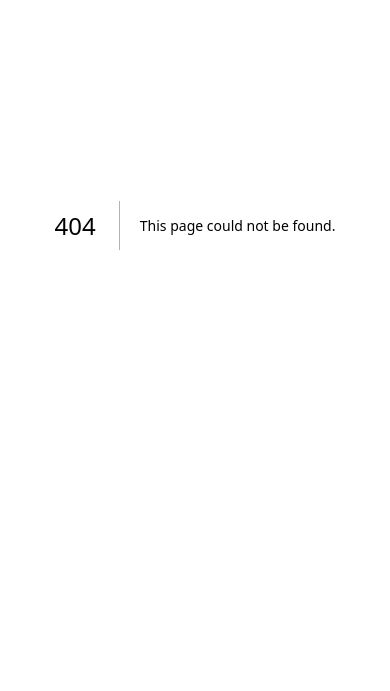
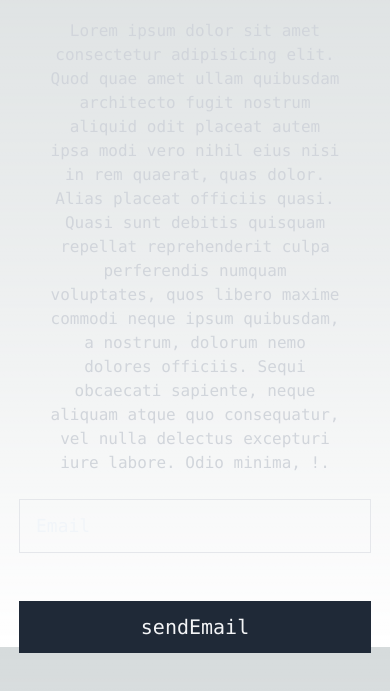
Before and after one commit to diwakarg12/login-signup-next.js, a Next.js app: page /forgotpassword in a window 390 px wide. Before the commit this address had no page. Shown: the part 197-888 px from the top of the page. Before the commit the page ends 844 px from the top, so only its background shows below. Built offline with nearby package versions, Linux system fonts and the light colour scheme.

Commit message:
created frontend pages for forgot password and reset password with responsiveness keeping mind

```diff
--- /dev/null
+++ b/src/app/forgotpassword/page.tsx
@@ -0,0 +1,57 @@
+'use client';
+import React, { useState, useEffect } from 'react'
+import Loader from '@/components/Loader'
+import axios from 'axios'
+import { toast } from 'react-hot-toast'
+
+const ForgotPasswordpage = () => {
+    const [loading, setLoading] = useState(false);
+    const [emailSend, setEmailSend] = useState(false);
+    const [email, setEmail] = useState('');
+
+    const onSendEmail = async (e: any) => {
+        try {
+            e.preventDefault();
+            setLoading(true);
+            const response = await axios.post('/api/users/forgotpassword', { email });
+            console.log(response);
+            toast.success(response.data.message);
+            setLoading(false);
+            setEmail('');
+            setEmailSend(true);
+        } catch (error: any) {
+            console.log(error.message);
+            toast.error(error.message);
+        }
+    }
+
+    return (
+        <div className="w-full h-[100vh] text-gray-300 font-mono flex flex-col items-center">
+            <div className='xl:w-1/2 lg:w-3/5 sm:w-3/4 xs:w-full py-12 flex flex-col items-center'>
+                {loading ? <Loader /> : null}
+                <h1 className='text-4xl text-center font-semibold py-6'>Enter Email for Password Reset</h1>
+                <p className='text-center'>Lorem ipsum dolor sit amet consectetur adipisicing elit. Quod quae amet ullam quibusdam architecto fugit nostrum aliquid odit placeat autem ipsa modi vero nihil eius nisi in rem quaerat, quas dolor. Alias placeat officiis quasi. Quasi sunt debitis quisquam repellat reprehenderit culpa perferendis numquam voluptates, quos libero maxime commodi neque ipsum quibusdam, a nostrum, dolorum nemo dolores officiis. Sequi obcaecati sapiente, neque aliquam atque quo consequatur, vel nulla delectus excepturi iure labore. Odio minima, !.</p>
+
+                <input
+                    type="email"
+                    name="email"
+                    id="email"
+                    placeholder='Email'
+                    className="block md:w-96 sm:w-[22rem] xs:w-72 border bg-transparent text-lg text-gray-100 rounded-none py-3 px-4 my-6  placeholder:text-slate-100"
+                    value={email}
+                    onChange={(e) => { setEmail(e.target.value) }}
+                />
+
+                <button id="button" name="button" type="submit"  {...email === '' ? { disabled: true } : ''} className="flex justify-center items-center py-3 my-6 md:w-96 sm:w-[22rem] xs:w-72 bg-gray-800 text-gray-100 outline-none outline-offset-0 border-none cursor-pointer transition-all duration-400 hover:bg-gray-100 hover:text-orange-500" onClick={onSendEmail}>
+                    <p className="font-medium text-xl transition-all duration-300">sendEmail</p>
+                </button>
+
+                {
+                    emailSend && <p className='text-xl font-semibold'>Check your email, we have sent a password reset link</p>
+                }
+            </div>
+        </div>
+    )
+}
+
+export default ForgotPasswordpage
--- /dev/null
+++ b/src/app/resetpassword/page.tsx
@@ -0,0 +1,91 @@
+'use client';
+import React, { useEffect, useState } from 'react'
+import { toast } from 'react-hot-toast';
+import axios from 'axios';
+import { useRouter } from 'next/navigation';
+import { useSearchParams } from 'next/navigation';
+import Link from 'next/link';
+import Loader from '@/components/Loader';
+
+const ResetPasswordpage = () => {
+    const router = useRouter();
+    const searchParams = useSearchParams();
+
+    const [loading, setLoading] = useState(false);
+    const [buttonDisabled, setButtonDisabled] = useState(false);
+    const [token, setToken] = useState('');
+    const [resetPassword, setResetPassword] = useState({
+        password: '',
+        confirmpassword: ''
+    });
+
+    useEffect(() => {
+        if (resetPassword.password.length > 0 && resetPassword.confirmpassword.length > 0) {
+            setButtonDisabled(false);
+        } else {
+            setButtonDisabled(true);
+        }
+    }, [resetPassword])
+
+    useEffect(() => {
+        const urlToken = searchParams.get('token');
+        setToken(urlToken || '');
+        console.log(token);
+
+    }, [searchParams, token])
+
+    const onResetPassword = async (e: any) => {
+        try {
+            e.preventDefault();
+            setLoading(true)
+            if (resetPassword.password === resetPassword.confirmpassword) {
+                const response = await axios.post('/api/users/resetpassword', { token, resetPassword });
+                console.log(response.data);
+                toast.success(response.data.message);
+                console.log(resetPassword);
+                router.push('/login')
+                setLoading(false);
+            } else {
+                toast.error("Password does not match");
+                setLoading(false);
+            }
+
+        } catch (error: any) {
+            console.log(error.message);
+            toast.error(error.message)
+        }
+    }
+    return (
+        <div className='w-full flex flex-col items-center justify-center h-[100vh]'>
+            {loading ? <Loader /> : null}
+            <h1 className='text-4xl font-semibold text-center font-mono pb-4' >Reset Your Password</h1>
+
+            <input
+                type="password"
+                name="password"
+                id="password"
+                placeholder='password'
+                className="block md:w-96 sm:w-[22rem] xs:w-72 border bg-transparent text-lg text-gray-100 rounded-none py-3 px-4 my-6  placeholder:text-slate-100"
+                value={resetPassword.password}
+                onChange={(e) => { setResetPassword({ ...resetPassword, password: e.target.value }) }}
+            />
+
+            <input
+                type="text"
+                name="cnfrmpassword"
+                id="cnfrmpassword"
+                placeholder='confirm password'
+                className="block md:w-96 sm:w-[22rem] xs:w-72 border bg-transparent text-lg text-gray-100 rounded-none py-3 px-4 my-6  placeholder:text-slate-100"
+                value={resetPassword.confirmpassword}
+                onChange={(e) => { setResetPassword({ ...resetPassword, confirmpassword: e.target.value }) }}
+            />
+
+            <button id="button" name="button" type="submit" {...buttonDisabled ? { disabled: true } : ''} className="flex justify-center items-center py-3 md:w-96 sm:w-[22rem] xs:w-72 bg-gray-800 text-gray-100 outline-none outline-offset-0 border-none cursor-pointer transition-all duration-400 hover:bg-gray-100 hover:text-orange-500" onClick={onResetPassword}>
+                <p className="font-medium text-xl transition-all duration-300">{buttonDisabled ? "Loading..." : "Reset Password"}</p>
+            </button>
+            <p className='text-end font-mono sm:ml-36 xs:ml-11 mt-2 '>Already user ? <Link href="/login" className='text-blue-500 hover:underline '>login here</Link></p>
+        </div>
+    )
+}
+
+export default ResetPasswordpage
--- a/tailwind.config.ts
+++ b/tailwind.config.ts
@@ -1,18 +1,25 @@
-import type { Config } from "tailwindcss";
+import type { Config } from 'tailwindcss';
 
 const config: Config = {
   content: [
-    "./src/pages/**/*.{js,ts,jsx,tsx,mdx}",
-    "./src/components/**/*.{js,ts,jsx,tsx,mdx}",
-    "./src/app/**/*.{js,ts,jsx,tsx,mdx}",
+    './src/pages/**/*.{js,ts,jsx,tsx,mdx}',
+    './src/components/**/*.{js,ts,jsx,tsx,mdx}',
+    './src/app/**/*.{js,ts,jsx,tsx,mdx}',
   ],
   theme: {
     extend: {
       backgroundImage: {
-        "gradient-radial": "radial-gradient(var(--tw-gradient-stops))",
-        "gradient-conic":
-          "conic-gradient(from 180deg at 50% 50%, var(--tw-gradient-stops))",
+        'gradient-radial': 'radial-gradient(var(--tw-gradient-stops))',
+        'gradient-conic':
+          'conic-gradient(from 180deg at 50% 50%, var(--tw-gradient-stops))',
       },
+    },
+    screens: {
+      xs: { min: '100px'},
+      sm: { min: '380px' },
+      md: { min: '710px' },
+      lg: { min: '1024px' },
+      xl: { min: '1280px' },
     },
   },
   plugins: [],
```
